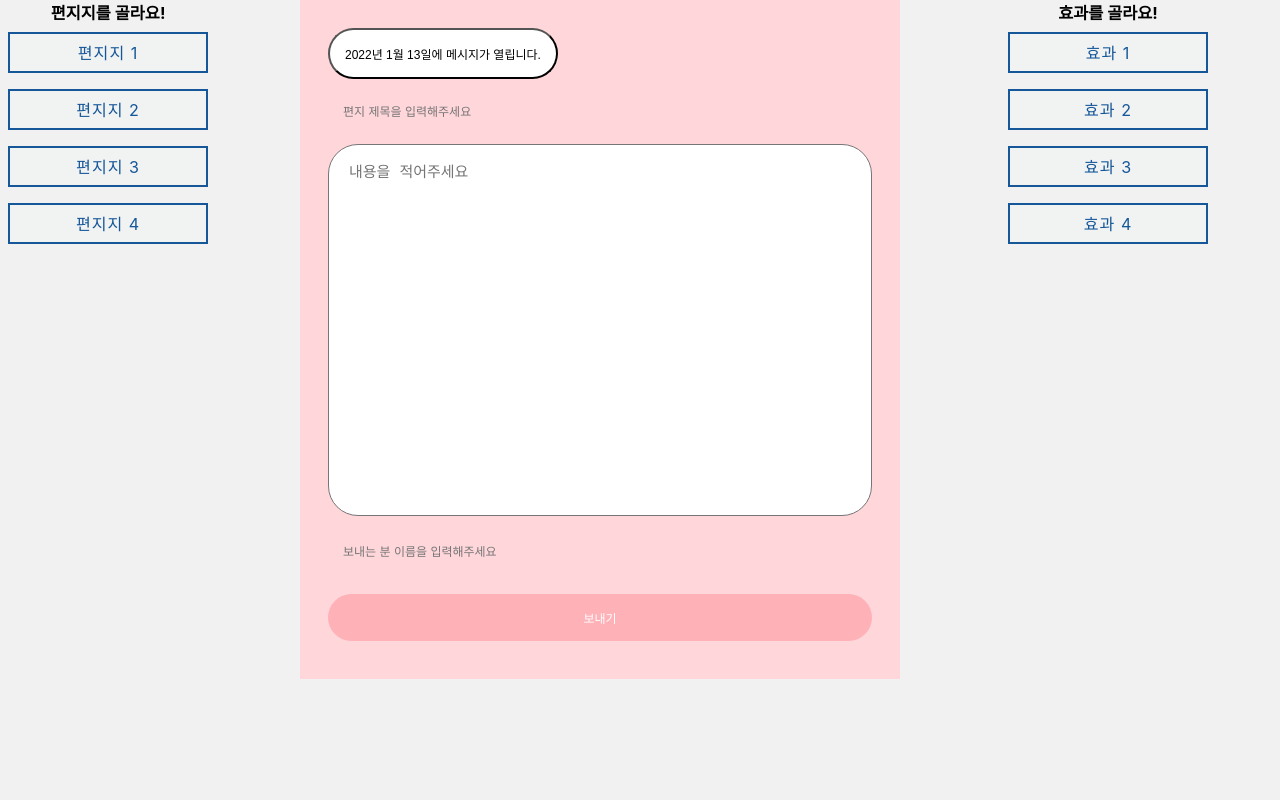
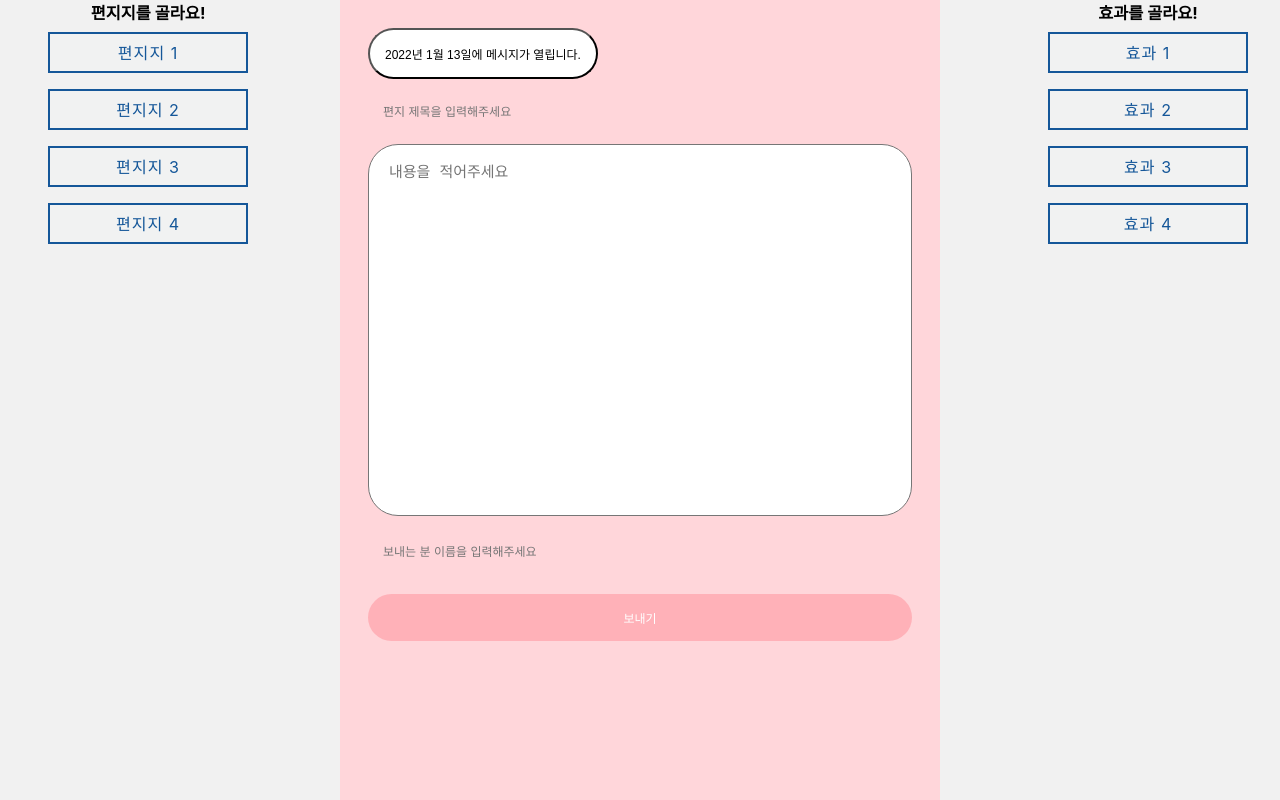
Before and after one commit to minizzang/madcamp_week3, a React (Create React App) app in the folder react-app/: page /1/write in a window 1280 px wide. Built offline with nearby package versions, Linux system fonts and the light colour scheme; a web font is replaced by a local one.

Commit message:
Fix : align in center

```diff
--- a/react-app/src/components/WriteLetter.js
+++ b/react-app/src/components/WriteLetter.js
@@ -83,7 +83,7 @@ const Write = () => {
         setpaperType(name);
   };
 
-  const onSelecEffect = (event) => {
+  const onSelectEffect = (event) => {
 
     document.querySelectorAll(`div[type=effect]`).forEach(el => el.className = "btn"); //모든걸 버튼으로 바꿔주기!
 
@@ -159,10 +159,10 @@ const Write = () => {
 
         <div class = "custom_tab">
           <h3>효과를 골라요!</h3>
-          <div className="btn" type= "effect" name="effect1" onClick={onSelecEffect}>효과 1</div>
-          <div className="btn" type= "effect" name="effect2" onClick={onSelecEffect}>효과 2</div>
-          <div className="btn" type= "effect" name="effect3" onClick={onSelecEffect}>효과 3</div>
-          <div className="btn" type= "effect" name="effect4" onClick={onSelecEffect}>효과 4</div>
+          <div className="btn" type= "effect" name="effect1" onClick={onSelectEffect}>효과 1</div>
+          <div className="btn" type= "effect" name="effect2" onClick={onSelectEffect}>효과 2</div>
+          <div className="btn" type= "effect" name="effect3" onClick={onSelectEffect}>효과 3</div>
+          <div className="btn" type= "effect" name="effect4" onClick={onSelectEffect}>효과 4</div>
           </div>
 
         </div>
--- a/react-app/src/styles/home.css
+++ b/react-app/src/styles/home.css
@@ -71,7 +71,7 @@
     display: flex;
     height: 400px;
     margin: 0 auto;
-    max-width: 1000px;
+    max-width: 1200px;
     position: relative;
   }
 
--- a/react-app/src/styles/storage.css
+++ b/react-app/src/styles/storage.css
@@ -17,6 +17,12 @@ body {
   min-height: 100vh;
   background-color: #f0f0f0;
   font-family: 'Poppins', sans-serif;
+}
+
+.letter_box{
+  justify-content: center;
+  max-width: 1200px;
+  margin: 0 auto;
 }
 
 .container_grid {
--- a/react-app/src/styles/write.css
+++ b/react-app/src/styles/write.css
@@ -1,7 +1,10 @@
 .write_letter_box {
-    position: relative;
     display: grid;
-    width: 1200px;
+    justify-content: center;
+    max-width: 1200px;
+    margin: 0 auto;
+    height : 100vh;
+
     grid-template-columns: 2fr 1fr 6fr 1fr 2fr;
   }
 
```
Also changed, not shown: 1 other file (tests, documents, lock files or other folders).
